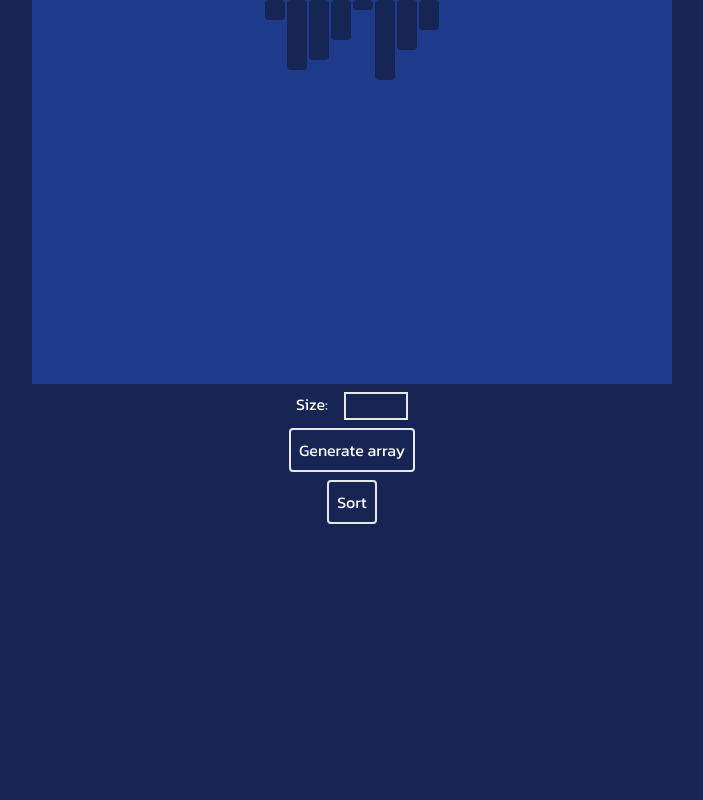
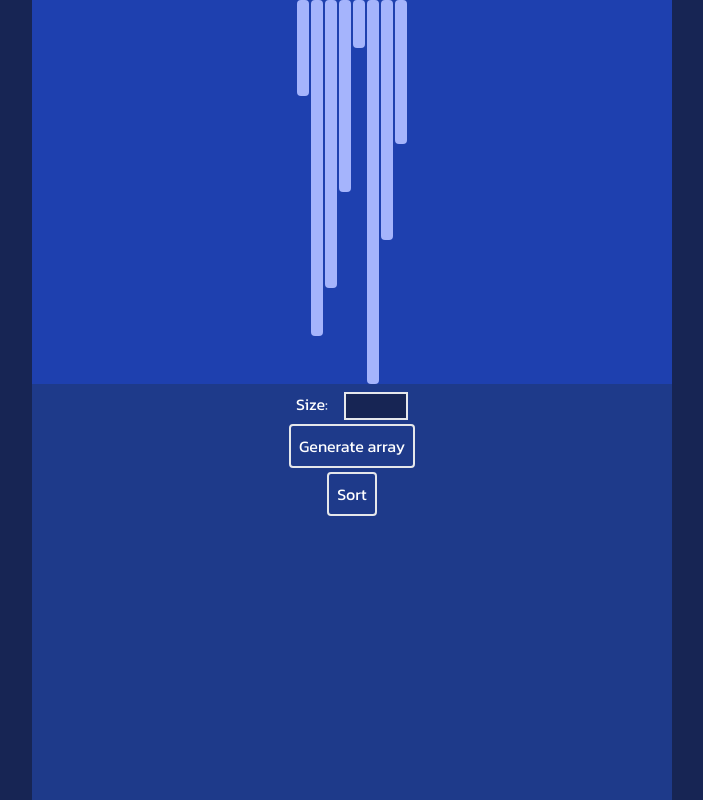
Before and after one commit to abumsoo/visualgo, a Next.js app: page / in a window 1280 px wide. Shown: the whole page, without its empty margins (288-991 px from the left). Built offline with nearby package versions, Linux system fonts and the light colour scheme.

Commit message:
working - update state using anonymous function to setstate

```diff
--- a/app/components/Bar.tsx
+++ b/app/components/Bar.tsx
@@ -1,16 +1,18 @@
 interface BarProps {
   width: number
   length: number
+  size: number
   color?: string
 }
 export default function Bar(props: BarProps) {
+  let unit = 384 / props.size
   return (
     <div
-      className="bg-blue-950 w-[50px] h-[100px] rounded"
+      className="max-h-96 max-w-3 rounded"
       style={{
-        height: `${props.length * 10}px`,
+        height: `${Math.floor(props.length * unit)}px`,
         width: `${props.width}px`,
-        backgroundColor: props.color ?? 'rgb(8 51 68)',
+        backgroundColor: props.color ?? 'rgb(99 102 241)',
       }}
     ></div>
   )
--- a/app/page.tsx
+++ b/app/page.tsx
@@ -11,7 +11,7 @@ export default function Home() {
   const [initialized, setInitialized] = React.useState(false) // For strict mode double mount
   const [sorting, setSorting] = React.useState(false)
 
-  const barColor = 'rgb(23 37 84)'
+  const barColor = 'rgb(165 180 252)'
 
   // generate random numbers when app starts
   React.useEffect(() => {
@@ -19,7 +19,6 @@ export default function Home() {
       const newArray: [number, string][] = Array.from(
         generateRandomArray(8)
       ).map((v) => [v, barColor])
-      console.log('Initial array:', newArray)
       setValues(newArray)
       setInitialized(true)
     }
@@ -29,62 +28,39 @@ export default function Home() {
   function handleSort() {
     if (sorting) return
     setSorting(true)
-    let numsArray = values.map(([num, _]) => num)
-    let [sortedArray, moves] = quicksort(numsArray)
-    console.log('sorted array', sortedArray)
+
+    let numsOnly = values.map(([num, _]) => num)
+    let [_, moves] = quicksort(numsOnly)
+
+    let newValues = [...values]
+
     moves.forEach((move, index) => {
-      let newValues = [...values]
-      console.log('new values', newValues)
+      setTimeout(() => {
         const [i, j] = move.swapees
         ;[newValues[i], newValues[j]] = [newValues[j], newValues[i]]
-      console.log(`swap ${i} and ${j}`)
-      console.log('post swap values', newValues)
-      setValues(newValues)
+        setValues(() => [...newValues])
         if (index === moves.length - 1) {
           setSorting(false)
         }
+      }, 100 * index)
     })
-    // setValues((currentValues) => {
-    //   let numsArray = currentValues.map(([num, _]) => num)
-    //   let [sortedArray, moves] = quicksort(numsArray)
-    //   console.log('sorted array', sortedArray)
-    //   console.log('Sorting moves:', moves)
-    //   console.log('Starting to sort the array...')
-    //   moves.forEach((move, index) => {
-    //     setTimeout(
-    //       () => {
-    //         setValues((prevValues) => {
-    //           const newValues = [...prevValues]
-    //           // Perform the swap using the move instructions
-    //           const [i, j] = move.swapees
-    //           console.log(`Swapping indices ${i} and ${j}`)
-    //           ;[newValues[i], newValues[j]] = [newValues[j], newValues[i]]
-    //           console.log(
-    //             'Array after swap:',
-    //             newValues.map(([num]) => num)
-    //           )
-    //           return newValues
-    //         })
-    //         if (index === moves.length - 1) {
-    //           setSorting(false)
-    //         }
-    //       },
-    //       100 * (index + 1)
-    //     )
-    //   })
-    //   return currentValues
-    // })
-    // fill swaps
   }
-
   return (
     <div className="flex flex-col items-center w-fill h-fill gap-2">
-      <div className="flex gap-[2px] justify-center md:w-[50%] h-96 bg-blue-900">
+      <div className="flex flex-col md:w-[50%] h-screen">
+        <div className="flex gap-[2px] justify-center h-96 bg-blue-800">
           {/* make a box container around the bars */}
           {values.map((v, id) => (
-          <Bar key={id} length={v[0]} width={20} color={v[1]} />
+            <Bar
+              key={id}
+              length={v[0]}
+              width={20}
+              color={v[1]}
+              size={values.length}
+            />
           ))}
         </div>
+        <div className="flex flex-col bg-blue-900 grow p-2 items-center gap-1">
           <div className="flex">
             <label className="pr-4">Size:</label>
             <input
@@ -103,7 +79,6 @@ export default function Home() {
               const newArray: [number, string][] = Array.from(
                 generateRandomArray(size)
               ).map((v) => [v, barColor])
-          console.log('New array generated:', newArray)
               setValues(newArray)
             }}
           >
@@ -113,15 +88,13 @@ export default function Home() {
             className="border-2 w-fit mx-auto p-2 rounded hover:bg-blue-900"
             onClick={(e) => {
               e.preventDefault()
-          console.log(
-            'Array before sorting:',
-            values.map(([num]) => num)
-          )
               handleSort()
             }}
           >
             Sort
           </button>
         </div>
+      </div>
+    </div>
   )
 }
```
Lines whose indentation alone changed are shown as unchanged.
